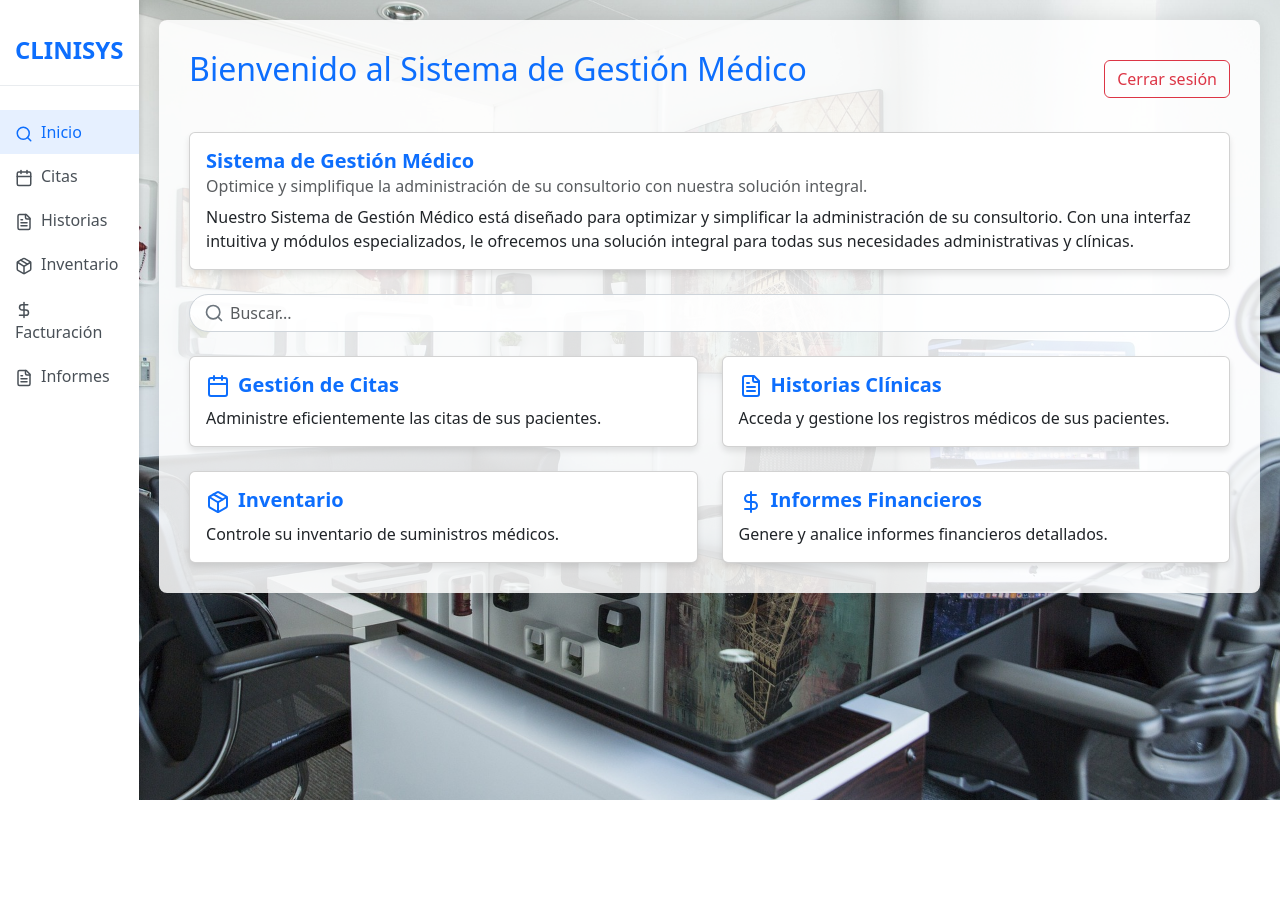
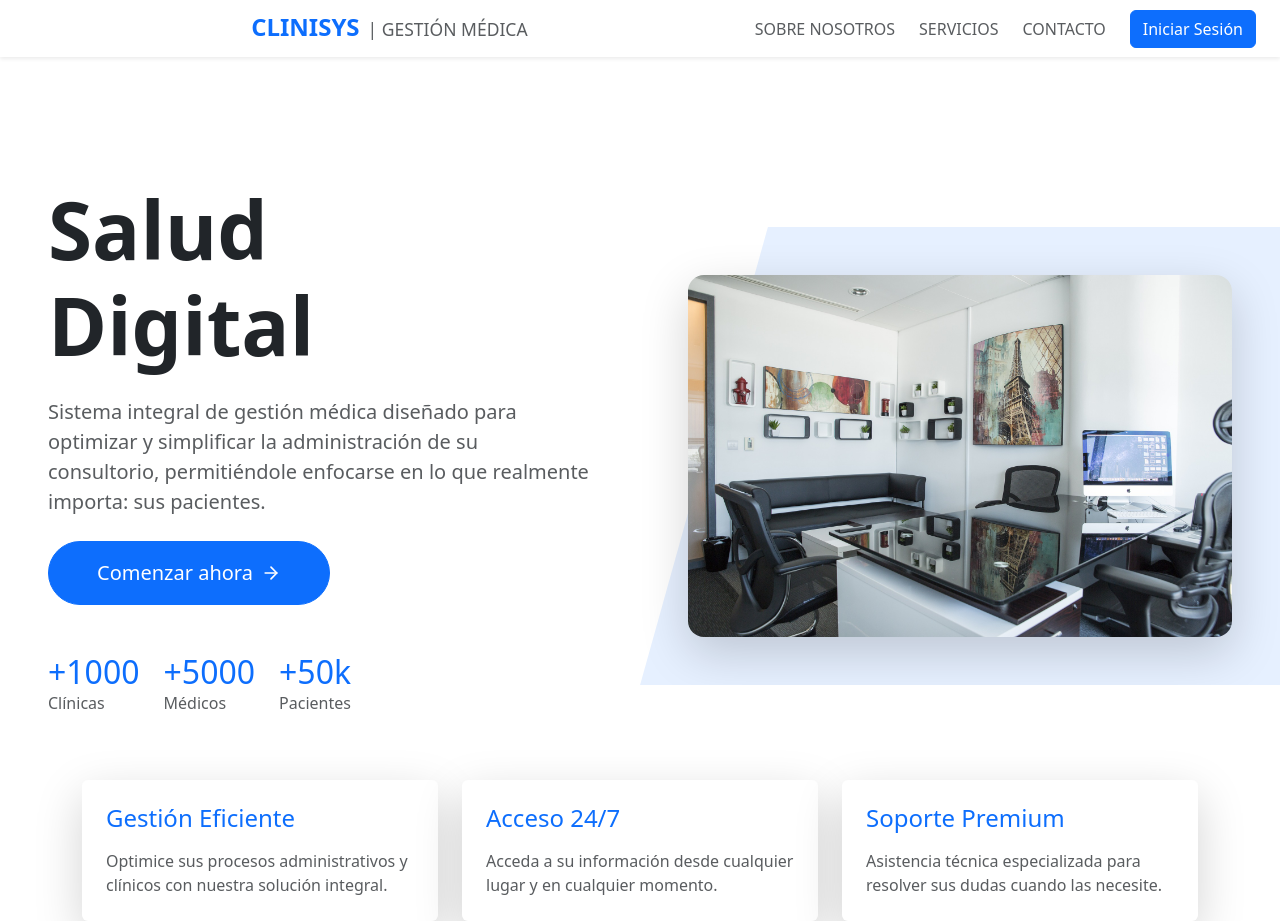
Before and after one commit to AndresAmayaUPTC/CliniSys-Front, a React (Create React App) app: page /landing in a window 1280 px wide. Before the commit this address led to /. Before the commit the page ends 800 px from the top, so only its background shows below. Built offline with nearby package versions, Linux system fonts and the light colour scheme.

Commit message:
Se agrego una Landing Page y se modifico la pagina principal (Home)

```diff
--- a/src/App.js
+++ b/src/App.js
@@ -7,6 +7,7 @@ import Inventory from './pages/inventory';
 import Billing from './pages/billing';
 import Appointments from './pages/appointments';
 import FinancialReports from './pages/financialReports';
+import Landing from './pages/landing';
 
 function App() {
   const [isAuthenticated, setIsAuthenticated] = useState(true);
@@ -22,6 +23,8 @@ function App() {
   return (
     <Router>
       <Routes>
+        <Route path="/landing" element={<Landing />} />
+
         <Route path="/login" element={<Login onLogin={handleLogin} />} />
         <Route path="/register" element={<Register />} />
         <Route path="/inventory" element={<Inventory />} />
--- a/src/pages/home.css
+++ b/src/pages/home.css
@@ -1,23 +1,44 @@
-
 body {
   font-family: 'Roboto', sans-serif;
   background-color: #f8f9fa;
+  padding-top: 56px;
 }
 
+.navbar {
+  box-shadow: 0 2px 4px rgba(0,0,0,.08);
+}
 
 .sidebar {
-    background-color: rgba(255, 255, 255, 0.9);
-    box-shadow: 2px 0 5px rgba(0, 0, 0, 0.1);
-    min-height: 100vh;
-    padding-top: 20px;
+  position: fixed;
+  top: 56px;
+  bottom: 0;
+  left: -250px;
+  width: 250px;
   z-index: 1000;
+  padding: 0;
+  background-color: #fff;
+  box-shadow: inset -1px 0 0 rgba(0, 0, 0, .1);
+  transition: all 0.3s;
+  overflow-y: auto;
 }
 
-  .sidebar h2 {
-    color: var(--bs-primary);
-    font-weight: 700;
-    padding: 0 15px 20px;
-    border-bottom: 1px solid #e9ecef;
+.sidebar.show {
+  left: 0;
+}
+
+.sidebar-overlay {
+  display: none;
+  position: fixed;
+  top: 0;
+  left: 0;
+  right: 0;
+  bottom: 0;
+  background-color: rgba(0, 0, 0, 0.5);
+  z-index: 999;
+}
+
+.sidebar-overlay.show {
+  display: block;
 }
 
 .sidebar .nav-link {
@@ -32,34 +53,17 @@ body {
   color: var(--bs-primary);
 }
 
-
-  .main-content {
-    background-image: url('/public/images/Medical\ Office.jpg');
-    background-size: cover;
-    background-position: center;
-    background-attachment: fixed;
-    min-height: 100vh;
+.content {
+  padding-top: 20px;
+  transition: margin-left 0.3s;
 }
-
-  .content-overlay {
-    background-color: rgba(255, 255, 255, 0.85);
-    border-radius: 8px;
-    box-shadow: 0 0 20px rgba(0, 0, 0, 0.1);
-    margin: 20px;
-    padding: 30px;
-  }
-
-  .content-overlay h1 {
-    color: var(--bs-primary);
-    margin-bottom: 20px;
-  }
-
 
 .card {
   transition: all 0.3s ease;
   border: none;
   box-shadow: 0 4px 6px rgba(0, 0, 0, 0.1);
-    background-color: rgba(255, 255, 255, 0.9);
+  background-color: #ffffff;
+  height: 100%;
 }
 
 .card:hover {
@@ -67,54 +71,47 @@ body {
   box-shadow: 0 6px 12px rgba(0, 0, 0, 0.15);
 }
 
+.card-img-top {
+  height: 200px;
+  object-fit: cover;
+}
+
 .card-title {
   color: var(--bs-primary);
   font-weight: 600;
 }
 
-
-  .search-container {
-    position: relative;
-    margin-bottom: 30px;
+.btn-outline-primary {
+  border-color: var(--bs-primary);
+  color: var(--bs-primary);
 }
 
-  .search-container input {
-    padding-left: 40px;
-    border-radius: 20px;
-    border: 1px solid #ced4da;
-    background-color: rgba(255, 255, 255, 0.9);
-  }
-
-  .search-container .search-icon {
-    position: absolute;
-    top: 50%;
-    left: 15px;
-    transform: translateY(-50%);
-    color: #6c757d;
-  }
-
-
-  .btn-logout {
-    background-color: rgba(255, 255, 255, 0.9);
-    color: #dc3545;
-    border: 1px solid #dc3545;
-    transition: all 0.3s ease;
-  }
-
-  .btn-logout:hover {
-    background-color: #dc3545;
+.btn-outline-primary:hover {
+  background-color: var(--bs-primary);
   color: #ffffff;
 }
 
-
-  @media (max-width: 768px) {
-    .sidebar {
-      width: 100% !important;
-      min-height: auto;
+h1.h2 {
+  color: var(--bs-primary);
+  margin-bottom: 20px;
 }
 
-    .content-overlay {
-      margin: 10px;
-      padding: 15px;
+@media (min-width: 992px) {
+  .sidebar {
+    left: 0;
+  }
+
+  .content {
+    margin-left: 250px;
   }
 }
+
+@media (max-width: 991.98px) {
+  .sidebar-header {
+    display: flex !important;
+  }
+
+  .content {
+    margin-left: 0 !important;
+  }
+}
--- a/src/pages/home.js
+++ b/src/pages/home.js
@@ -1,48 +1,100 @@
-import React from 'react';
+import React, { useState, useEffect } from 'react';
 import { Link } from 'react-router-dom';
-import { Search, Calendar, FileText, Package, DollarSign } from 'lucide-react';
+import { Search, Calendar, FileText, Package, DollarSign, User, LogOut, Menu, X } from 'lucide-react';
 import './home.css';
 
 export default function Home({ onLogout = () => {} }) {
+  const [sidebarOpen, setSidebarOpen] = useState(false);
+
+  const toggleSidebar = () => setSidebarOpen(!sidebarOpen);
+
+  useEffect(() => {
+    const handleResize = () => {
+      if (window.innerWidth >= 992) {
+        setSidebarOpen(false);
+      }
+    };
+
+    window.addEventListener('resize', handleResize);
+    return () => window.removeEventListener('resize', handleResize);
+  }, []);
+
+  useEffect(() => {
+    if (sidebarOpen) {
+      document.body.style.overflow = 'hidden';
+    } else {
+      document.body.style.overflow = 'auto';
+    }
+  }, [sidebarOpen]);
+
   return (
-    <div className="d-flex h-100">
+    <div className="min-vh-100 bg-light">
+      {/* Navbar */}
+      <nav className="navbar navbar-expand-lg navbar-light bg-white shadow-sm fixed-top">
+        <div className="container-fluid px-4">
+          <button className="btn btn-link text-dark me-3 d-lg-none" onClick={toggleSidebar}>
+            <Menu size={24} />
+          </button>
+          <Link to="/" className="navbar-brand">
+            <span className="h4 mb-0 text-primary fw-bold">CLINISYS</span>
+            <span className="small text-muted ms-2">| GESTIÓN MÉDICA</span>
+          </Link>
+          <div className="dropdown">
+            <button className="btn btn-link text-dark dropdown-toggle" type="button" id="profileDropdown" data-bs-toggle="dropdown" aria-expanded="false">
+              <User size={24} className="text-primary" />
+            </button>
+            <ul className="dropdown-menu dropdown-menu-end" aria-labelledby="profileDropdown">
+              <li><Link to="/profile" className="dropdown-item">Perfil</Link></li>
+              <li><hr className="dropdown-divider" /></li>
+              <li><button className="dropdown-item" onClick={onLogout}>Cerrar sesión</button></li>
+            </ul>
+          </div>
+        </div>
+      </nav>
+
       {/* Sidebar */}
-      <nav className="sidebar" style={{width: '250px'}}>
-        <div className="position-sticky pt-3">
-          <h2 className="mb-4 fs-4 text-primary">CLINISYS</h2>
+      <div className={`sidebar-overlay ${sidebarOpen ? 'show' : ''}`} onClick={toggleSidebar}></div>
+      <nav className={`sidebar ${sidebarOpen ? 'show' : ''}`}>
+        <div className="sidebar-header d-flex justify-content-between align-items-center p-3 d-lg-none">
+          <h5 className="mb-0">Menú</h5>
+          <button className="btn btn-link text-dark" onClick={toggleSidebar}>
+            <X size={24} />
+          </button>
+        </div>
+        <div className="sidebar-content">
           <ul className="nav flex-column">
             <li className="nav-item">
-              <Link to="/" className="nav-link active">
+              <Link to="/" className="nav-link active" onClick={() => setSidebarOpen(false)}>
                 <Search size={18} className="me-2" />
                 Inicio
               </Link>
             </li>
             <li className="nav-item">
-              <Link to="/appointments" className="nav-link">
+              <Link to="/appointments" className="nav-link" onClick={() => setSidebarOpen(false)}>
                 <Calendar size={18} className="me-2" />
                 Citas
               </Link>
             </li>
             <li className="nav-item">
-              <Link to="/" className="nav-link">
+              <Link to="/" className="nav-link" onClick={() => setSidebarOpen(false)}>
                 <FileText size={18} className="me-2" />
                 Historias
               </Link>
             </li>
             <li className="nav-item">
-              <Link to="/inventory" className="nav-link">
+              <Link to="/inventory" className="nav-link" onClick={() => setSidebarOpen(false)}>
                 <Package size={18} className="me-2" />
                 Inventario
               </Link>
             </li>
             <li className="nav-item">
-              <Link to="/billing" className="nav-link">
+              <Link to="/billing" className="nav-link" onClick={() => setSidebarOpen(false)}>
                 <DollarSign size={18} className="me-2" />
                 Facturación
               </Link>
             </li>
             <li className="nav-item">
-              <Link to="/financialReports" className="nav-link">
+              <Link to="/financialReports" className="nav-link" onClick={() => setSidebarOpen(false)}>
                 <FileText size={18} className="me-2" />
                 Informes
               </Link>
@@ -52,78 +104,75 @@ export default function Home({ onLogout = () => {} }) {
       </nav>
 
       {/* Main Content */}
-      <main className="flex-grow-1 overflow-auto main-content">
-        <div className="content-overlay">
-          <div className="d-flex justify-content-between align-items-center mb-4">
+      <main className="content">
+        <div className="container-fluid px-4">
+          <div className="d-flex justify-content-between flex-wrap flex-md-nowrap align-items-center pt-3 pb-2 mb-3 border-bottom">
             <h1 className="h2 text-primary">Bienvenido al Sistema de Gestión Médico</h1>
-            <button className="btn btn-outline-danger" onClick={onLogout}>Cerrar sesión</button>
           </div>
 
-          <div className="card mb-4">
-            <div className="card-body">
-              <h5 className="card-title text-primary">Sistema de Gestión Médico</h5>
-              <h6 className="card-subtitle mb-2 text-muted">Optimice y simplifique la administración de su consultorio con nuestra solución integral.</h6>
-              <p className="card-text">
-                Nuestro Sistema de Gestión Médico está diseñado para optimizar y simplificar la
-                administración de su consultorio. Con una interfaz intuitiva y módulos
-                especializados, le ofrecemos una solución integral para todas sus
-                necesidades administrativas y clínicas.
-              </p>
-            </div>
-          </div>
-
-          <div className="search-container mb-4">
-            <input
-              type="search"
-              className="form-control"
-              placeholder="Buscar..."
-              aria-label="Buscar"
-            />
-            <Search className="search-icon" size={20} />
-          </div>
-
-          <div className="row row-cols-1 row-cols-md-2 g-4">
-            <div className="col">
-              <div className="card h-100">
+          <div className="row g-4">
+            <div className="col-md-6 col-lg-4">
+              <div className="card border-0 shadow-sm h-100">
+                <img src="/images/appointments.jpg" className="card-img-top" alt="Gestión de Citas" />
                 <div className="card-body">
                   <h5 className="card-title text-primary">
                     <Calendar size={24} className="me-2" />
                     Gestión de Citas
                   </h5>
                   <p className="card-text">Administre eficientemente las citas de sus pacientes.</p>
+                  <Link to="/appointments" className="btn btn-outline-primary">Ver citas</Link>
                 </div>
               </div>
             </div>
-            <div className="col">
-              <div className="card h-100">
+            <div className="col-md-6 col-lg-4">
+              <div className="card border-0 shadow-sm h-100">
+                <img src="/images/medical-records.jpg" className="card-img-top" alt="Historias Clínicas" />
                 <div className="card-body">
                   <h5 className="card-title text-primary">
                     <FileText size={24} className="me-2" />
                     Historias Clínicas
                   </h5>
                   <p className="card-text">Acceda y gestione los registros médicos de sus pacientes.</p>
+                  <Link to="/" className="btn btn-outline-primary">Ver historias</Link>
                 </div>
               </div>
             </div>
-            <div className="col">
-              <div className="card h-100">
+            <div className="col-md-6 col-lg-4">
+              <div className="card border-0 shadow-sm h-100">
+                <img src="/images/inventory.jpg" className="card-img-top" alt="Inventario" />
                 <div className="card-body">
                   <h5 className="card-title text-primary">
                     <Package size={24} className="me-2" />
                     Inventario
                   </h5>
                   <p className="card-text">Controle su inventario de suministros médicos.</p>
+                  <Link to="/inventory" className="btn btn-outline-primary">Ver inventario</Link>
                 </div>
               </div>
             </div>
-            <div className="col">
-              <div className="card h-100">
+            <div className="col-md-6 col-lg-4">
+              <div className="card border-0 shadow-sm h-100">
+                <img src="/images/billing.jpg" className="card-img-top" alt="Facturación" />
                 <div className="card-body">
                   <h5 className="card-title text-primary">
                     <DollarSign size={24} className="me-2" />
+                    Facturación
+                  </h5>
+                  <p className="card-text">Gestione la facturación de servicios médicos.</p>
+                  <Link to="/billing" className="btn btn-outline-primary">Ver facturación</Link>
+                </div>
+              </div>
+            </div>
+            <div className="col-md-6 col-lg-4">
+              <div className="card border-0 shadow-sm h-100">
+                <img src="/images/financial-reports.jpg" className="card-img-top" alt="Informes Financieros" />
+                <div className="card-body">
+                  <h5 className="card-title text-primary">
+                    <FileText size={24} className="me-2" />
                     Informes Financieros
                   </h5>
                   <p className="card-text">Genere y analice informes financieros detallados.</p>
+                  <Link to="/financialReports" className="btn btn-outline-primary">Ver informes</Link>
                 </div>
               </div>
             </div>
--- /dev/null
+++ b/src/pages/landing.js
@@ -0,0 +1,122 @@
+import React from 'react';
+import { Link } from 'react-router-dom';
+import { Menu, ShoppingCart, ArrowRight } from 'lucide-react';
+
+export default function Landing() {
+  return (
+    <div className="min-h-screen bg-white">
+      {/* Navbar */}
+      <nav className="navbar navbar-expand-lg navbar-light fixed-top bg-white">
+        <div className="container-fluid px-4">
+          <button className="navbar-toggler border-0" type="button">
+            <Menu size={24} />
+          </button>
+          <Link to="/" className="navbar-brand mx-auto">
+            <span className="h4 mb-0 text-primary fw-bold">CLINISYS</span>
+            <span className="small text-muted ms-2">| GESTIÓN MÉDICA</span>
+          </Link>
+          <div className="d-none d-lg-flex gap-4">
+            <Link to="/about" className="text-decoration-none text-muted">SOBRE NOSOTROS</Link>
+            <Link to="/services" className="text-decoration-none text-muted">SERVICIOS</Link>
+            <Link to="/contact" className="text-decoration-none text-muted">CONTACTO</Link>
+          </div>
+          <Link to="/login" className="btn btn-primary ms-4 d-none d-lg-block">
+            Iniciar Sesión
+          </Link>
+        </div>
+      </nav>
+
+      {/* Hero Section */}
+      <div className="container-fluid px-0">
+        <div className="row g-0 min-vh-100 align-items-center">
+          {/* Left Content */}
+          <div className="col-lg-6 p-5 p-lg-6 position-relative" style={{ zIndex: 1 }}>
+            <div className="mx-auto" style={{ maxWidth: '600px' }}>
+              <h1 className="display-1 fw-bold mb-4" style={{ fontSize: 'calc(3rem + 2.5vw)' }}>
+                Salud
+                <br />
+                Digital
+              </h1>
+              <p className="lead mb-4 text-muted" style={{ fontSize: '1.25rem' }}>
+                Sistema integral de gestión médica diseñado para optimizar y simplificar
+                la administración de su consultorio, permitiéndole enfocarse en lo que
+                realmente importa: sus pacientes.
+              </p>
+              <Link
+                to="/register"
+                className="btn btn-primary btn-lg px-5 py-3 rounded-pill d-inline-flex align-items-center gap-2"
+              >
+                Comenzar ahora
+                <ArrowRight size={20} />
+              </Link>
+              <div className="mt-5 d-flex gap-4">
+                <div>
+                  <h3 className="h2 text-primary mb-0">+1000</h3>
+                  <p className="text-muted">Clínicas</p>
+                </div>
+                <div>
+                  <h3 className="h2 text-primary mb-0">+5000</h3>
+                  <p className="text-muted">Médicos</p>
+                </div>
+                <div>
+                  <h3 className="h2 text-primary mb-0">+50k</h3>
+                  <p className="text-muted">Pacientes</p>
+                </div>
+              </div>
+            </div>
+          </div>
+
+          {/* Right Image & Curve */}
+          <div className="col-lg-6 position-relative overflow-hidden">
+            <div className="position-absolute top-0 start-0 w-100 h-100">
+              <div className="position-absolute top-0 start-0 w-100 h-100 bg-primary"
+                   style={{
+                     opacity: '0.1',
+                     clipPath: 'polygon(20% 0%, 100% 0%, 100% 100%, 0% 100%)'
+                   }}>
+              </div>
+            </div>
+            <div className="position-relative h-100 d-flex align-items-center justify-content-center p-5">
+              <img
+                src="/images/Medical Office.jpg"
+                alt="Consultorio médico moderno"
+                className="img-fluid rounded-4 shadow-lg"
+                style={{ maxHeight: '70vh', objectFit: 'cover' }}
+              />
+            </div>
+          </div>
+        </div>
+      </div>
+
+      {/* Floating Features */}
+      <div className="container position-relative" style={{ marginTop: '-100px', zIndex: 2 }}>
+        <div className="row g-4">
+          <div className="col-md-4">
+            <div className="card border-0 shadow-lg">
+              <div className="card-body p-4">
+                <h4 className="text-primary mb-3">Gestión Eficiente</h4>
+                <p className="text-muted mb-0">Optimice sus procesos administrativos y clínicos con nuestra solución integral.</p>
+              </div>
+            </div>
+          </div>
+          <div className="col-md-4">
+            <div className="card border-0 shadow-lg">
+              <div className="card-body p-4">
+                <h4 className="text-primary mb-3">Acceso 24/7</h4>
+                <p className="text-muted mb-0">Acceda a su información desde cualquier lugar y en cualquier momento.</p>
+              </div>
+            </div>
+          </div>
+          <div className="col-md-4">
+            <div className="card border-0 shadow-lg">
+              <div className="card-body p-4">
+                <h4 className="text-primary mb-3">Soporte Premium</h4>
+                <p className="text-muted mb-0">Asistencia técnica especializada para resolver sus dudas cuando las necesite.</p>
+              </div>
+            </div>
+          </div>
+        </div>
+      </div>
+    </div>
+  );
+}
```
Lines whose indentation alone changed are shown as unchanged.
